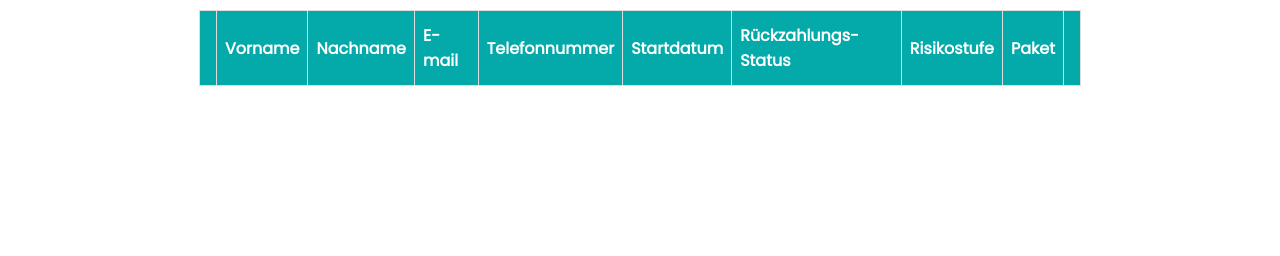
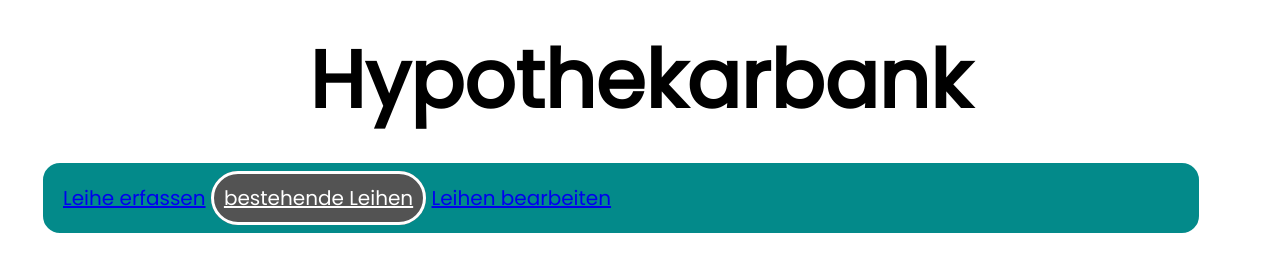
Before and after one commit to Manuel-Schmid/M307Project, a PHP site: page /Views/existingMortgagesView.php in a window 1280 px wide. Shown: the top 256 px of the page. Run offline with PHP 8.4, Linux system fonts and the light colour scheme; data that the repository does not hold is empty.

Commit message:
style menue

```diff
--- a/Views/css/existing-mortgages-styles.css
+++ b/Views/css/existing-mortgages-styles.css
@@ -1,16 +1,5 @@
 #mortgages th {
     background-color: #04aaaa;
-}
-.menu-button {
-    width: 30%;
-    background-color: #038a8a;
-    color: white;
-    font-size: 40px;
-}
-
-button:hover{
-    background-color: #04aaaa;
-    color: white;
 }
 
 .form-left{
@@ -27,12 +16,6 @@ button:hover{
     right: auto;
 }
 
-.selected-menue-button{
-    margin: 20px 20px 30px 20px;
-    color: darkgray;
-    font-size: 40px;
-
-}
 
 fieldset{
     border: solid;
--- a/Views/css/global.css
+++ b/Views/css/global.css
@@ -68,3 +68,37 @@ button{
 .text-center {
     text-align: center;
 }
+
+nav{
+    width: 90%;
+    background-color: #038a8a;
+    font-size: 20px;
+    color: white;
+    border: solid;
+    border-radius: 20px;
+    padding: 20px;
+    margin: 20px;
+}
+
+a:hover{
+    background-color: #04aaaa;
+    color: white;
+    border-radius: 20px;
+    padding: 20px;
+}
+
+div{
+    margin: 20px;
+}
+
+
+.selected-menue-bar{
+    width: 50%;
+    background-color: #535353;
+    font-size: 20px;
+    color: white;
+    border: solid;
+    border-radius: 40px;
+    padding: 10px;
+
+}
--- a/Views/existingMortgagesView.php
+++ b/Views/existingMortgagesView.php
@@ -11,6 +11,15 @@
     <title>Bestehende Hypotheken</title>
 </head>
 <body>
+
+<div>
+    <h1 class="text-center">Hypothekarbank</h1>
+    <nav>
+        <a href="createMortgageView.php" class="menu-bar text-center">Leihe erfassen</a>
+        <a href="existingMortgagesView.php" class="selected-menue-bar text-center">bestehende Leihen</a>
+        <a href="updateMortgageView.php" class="menu-bar text-center">Leihen bearbeiten</a>
+    </nav>
+</div>
 
 <table id="mortgages" class="list">
     <tr>
```
Also changed, not shown: Views/createMortgageView.php (+8 -1 lines), Views/css/create-mortgages-styles.css (+0 -19 lines), Views/css/main.css (deleted, +0 -26 lines), Views/css/update-mortgage-styles.css (+15 -9 lines), Views/updateMortgageView.php (+10 -0 lines), index.php (+5 -3 lines).
